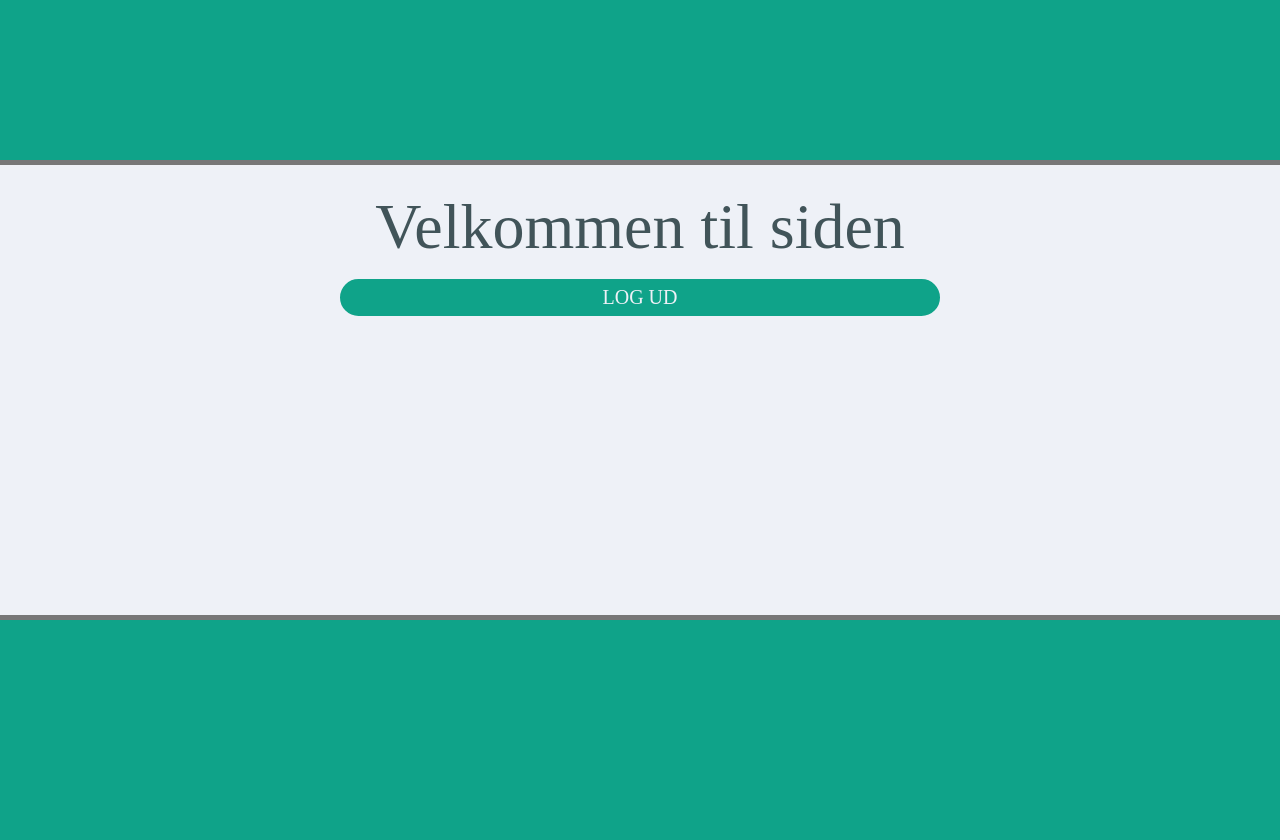
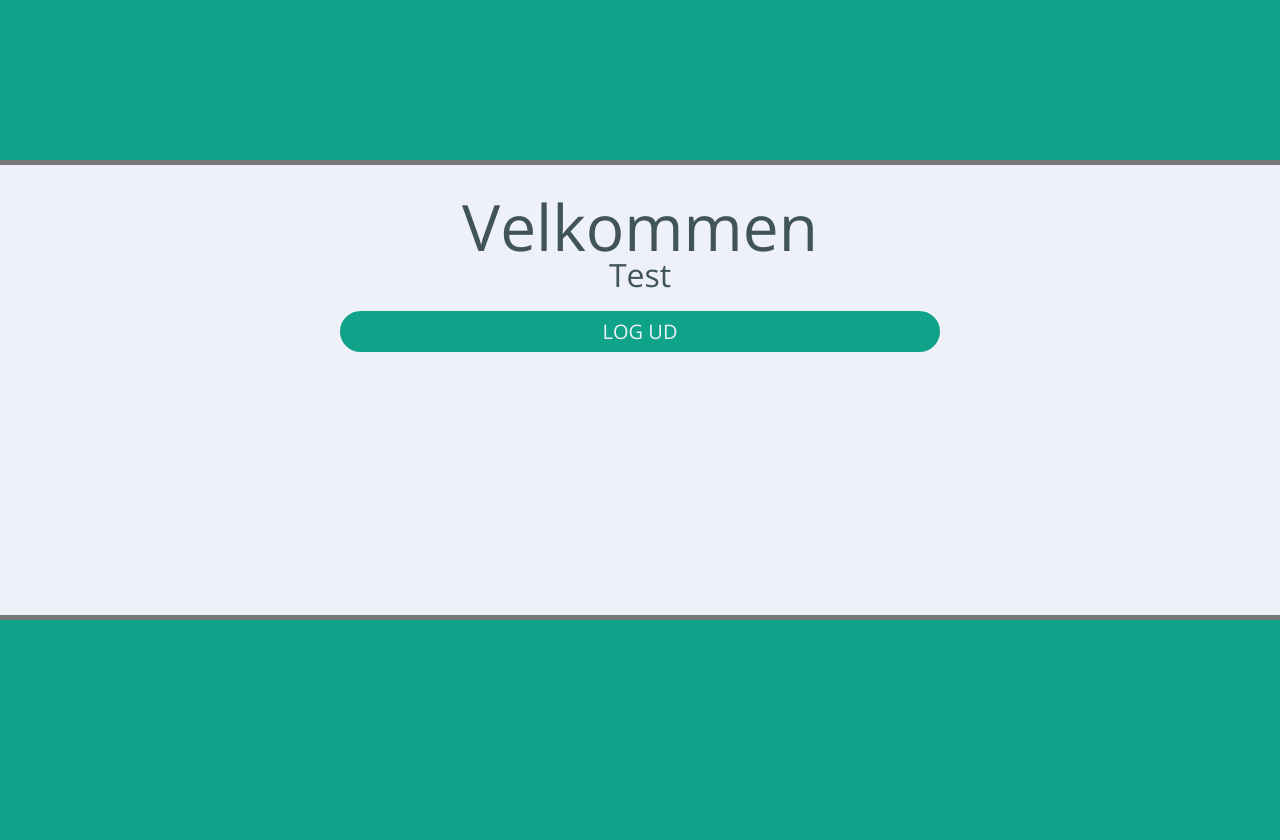
Before and after one commit to HenrikRasmussen/ordbogen_login, a PHP site: page /secretpage.php in a window 1280 px wide. Run offline with PHP 8.4, Linux system fonts and the light colour scheme; a user stored in the database is signed in; data comes from the database, SQL or seed files in the repository.

Commit message:
opdateret

```diff
--- a/default.css
+++ b/default.css
@@ -9,6 +9,7 @@
 }
 
 body{
+    font-family: 'Open Sans',sans-serif;
     color: var(--prim-font-color);
     background-color: #eef1f7;
 }
@@ -115,6 +116,10 @@ h1{
     font-size: 4em;
     text-align: center;
 }
+h2{
+    font-size: 2em;
+    text-align: center;
+}
 #secret{
     width: 600px;
 }
--- a/secretpage.php
+++ b/secretpage.php
@@ -9,11 +9,18 @@ if (!$_SESSION['loggedin']) {
 }
 require_once('top.php'); // DOCTYPE -> bodytag
 
+require_once('db.php');
+
+$sql = 'SELECT * FROM users WHERE email = "'.$_SESSION['email'].'"';
+$result = mysqli_query($con, $sql);
+$row = mysqli_fetch_array($result);
+
 ?>
 
 <div id="main">
     <div id="secret" class="center">
-        <h1 class="center"><?= 'Velkommen til siden'; ?></h1>
+        <h1 class="center">Velkommen</h1>
+        <h2 class="center"><?php echo $row['name']; ?></h2>
         <div class="center">
             <a href="logout.php"><button id="logoutbutton" >LOG UD</button></a>
         </div>
--- a/top.php
+++ b/top.php
@@ -4,6 +4,7 @@
     <meta charset="UTF-8">
     <link rel="stylesheet" type="text/css" href="reset.css">
     <link rel="stylesheet" type="text/css" href="default.css">
+    <link href="https://fonts.googleapis.com/css?family=Open+Sans" rel="stylesheet">
     <title>Document</title>
 </head>
 <body>
```
